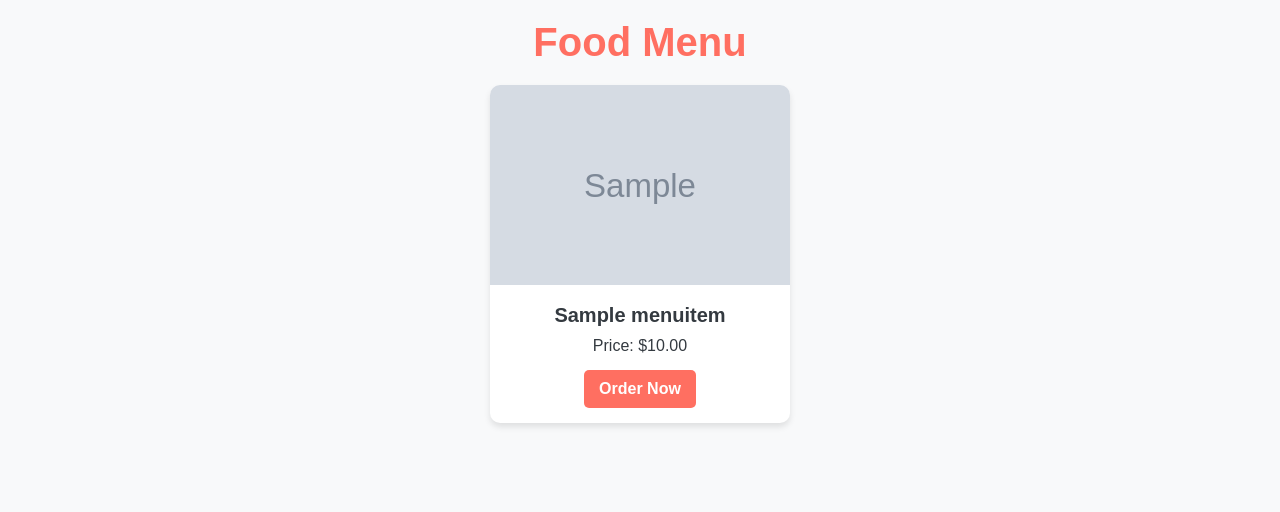
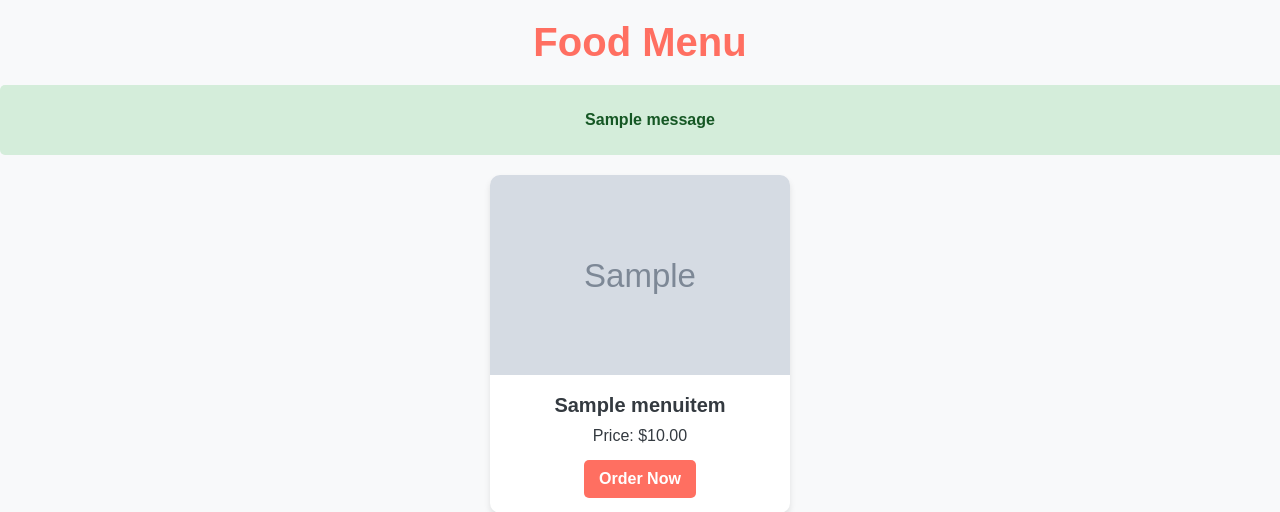
Before and after one commit to ahmadsaeed78/restaurant_management, a Django app: page /scan-menu/ in a window 1280 px wide. Shown: the top 512 px of the page. Run offline with Django 5.2, Linux system fonts and the light colour scheme; tables that the repository leaves empty hold one stand-in row (values such as "Sample post"); grey boxes marked "Sample" are stand-in pictures; one stand-in notice (Sample message) is shown.

Commit message:
add messages on scan-menu page

```diff
--- a/core/views.py
+++ b/core/views.py
@@ -371,18 +371,29 @@ def place_order_unregistered(request, item_id):
         table_id = request.POST['table']
         quantity = int(request.POST['quantity'])
 
-        table = Table.objects.get(id=table_id)
-        table.is_booked = True
-        table.save()
 
-        # Create an order for the unregistered user
-        UnregisteredOrder.objects.create(
-            menu_item=item,
-            quantity=quantity,
-            customer_name=customer_name,
-            table=table
-        )
-        return redirect('scan_menu')
+        try:
+            table = Table.objects.get(id=table_id)
+
+            # Create the order
+            UnregisteredOrder.objects.create(
+                customer_name=customer_name,
+                menu_item=item,
+                table=table,
+                quantity=quantity,
+            )
+
+            # Mark table as booked
+            table.is_booked = True
+            table.save()
+
+            # Add a success message
+            messages.success(request, "Order placed successfully!")
+        except Exception as e:
+            # Add a failure message
+            messages.error(request, f"Failed to place order: {str(e)}")
+
+        return redirect("scan_menu")  # Redirect to scan-menu page
 
     return render(request, 'place_order_unregistered.html', {'item': item, 'tables': tables})
 
--- a/templates/scan_menu.html
+++ b/templates/scan_menu.html
@@ -81,6 +81,26 @@
             background-color: #e65c50;
         }
 
+        /* Custom styles for messages */
+        .message {
+            width: 100%;
+            padding: 10px;
+            margin: 20px 0;
+            text-align: center;
+            font-weight: bold;
+            border-radius: 5px;
+        }
+
+        .message.success {
+            background-color: #d4edda;
+            color: #155724;
+        }
+
+        .message.error {
+            background-color: #f8d7da;
+            color: #721c24;
+        }
+
         @media (max-width: 768px) {
             li {
                 width: 100%;
@@ -90,6 +110,16 @@
 </head>
 <body>
     <h1>Food Menu</h1>
+
+    <!-- Display messages -->
+    {% if messages %}
+    <div class="message {% for message in messages %}{% if message.tags == 'success' %}success{% elif message.tags == 'error' %}error{% endif %}{% endfor %}">
+        {% for message in messages %}
+            <p>{{ message }}</p>
+        {% endfor %}
+    </div>
+    {% endif %}
+
     <ul>
         {% for item in menu_items %}
         <li>
```
